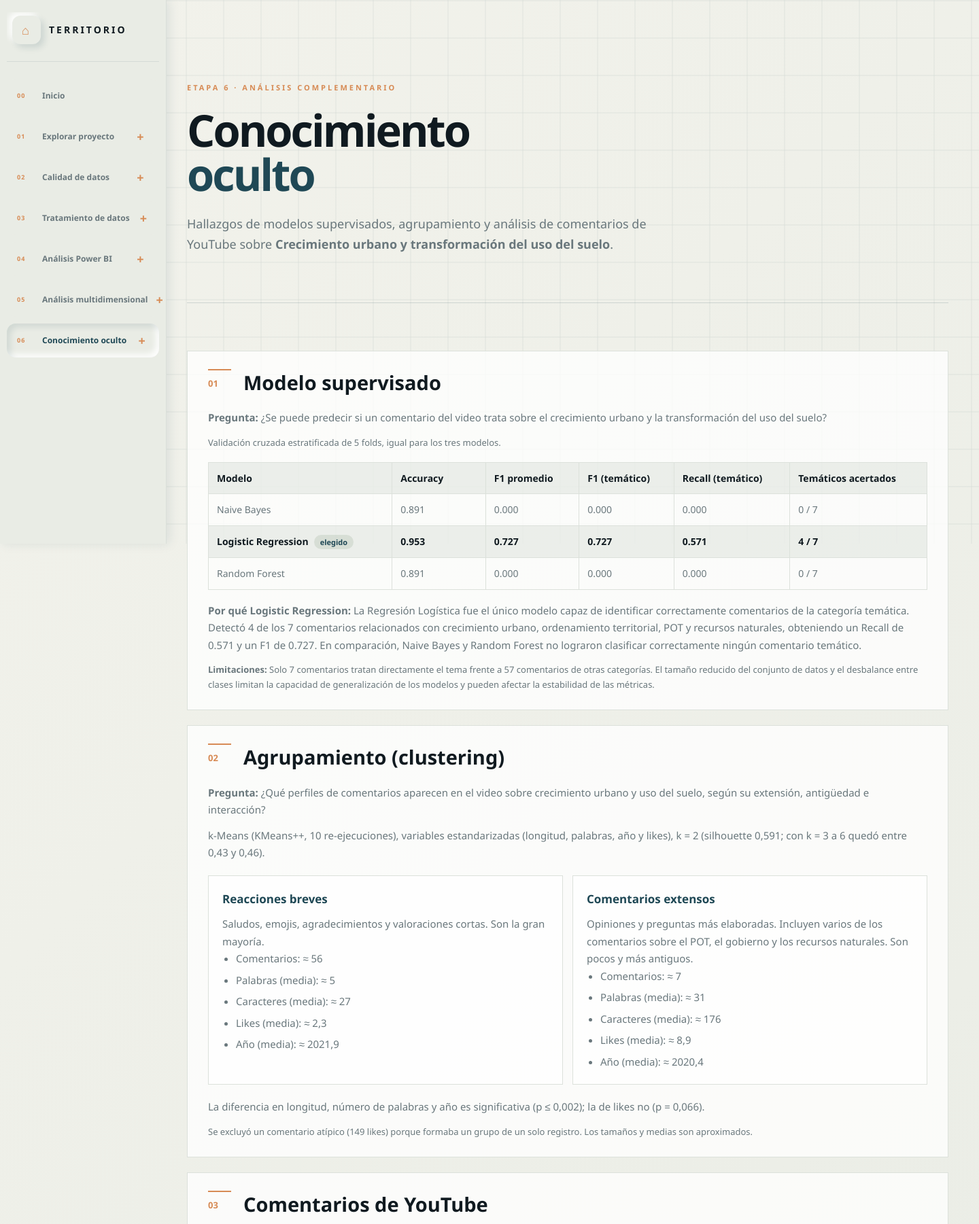
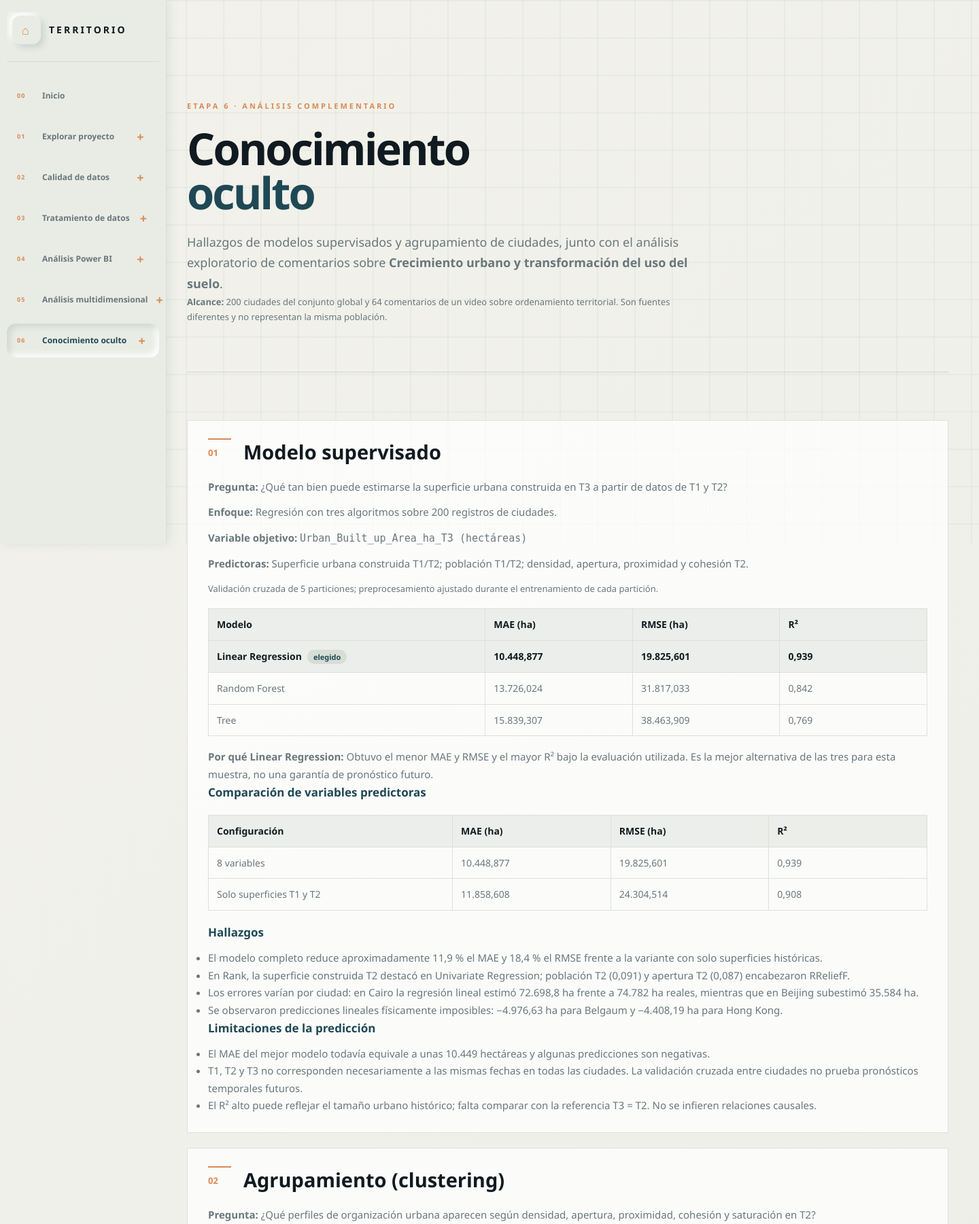
Before and after one commit to alejobern4/CrecimientoUrbanoYTransformacionDelSuelo_MD901T, a Flask app: page /etapa6 in a window 1440 px wide. Shown: the top 1801 px of the page at 68% size. Run offline with Flask 3, Linux system fonts and the light colour scheme.

Commit message:
Actualizacion etapa 6

```diff
--- a/Proyecto/app.py
+++ b/Proyecto/app.py
@@ -11,94 +11,115 @@ else:
 app = Flask(__name__)
 DIRECTORIO = os.path.dirname(os.path.abspath(__file__))
 
+# Completar con los enlaces públicos cuando estén disponibles.
 VIDEO_SUSTENTACION_EMBED = None
 VIDEO_SUSTENTACION_ENLACE = None
 REPO_URL = None
 
 HALLAZGOS = {
     "tema": "Crecimiento urbano y transformación del uso del suelo",
+    "alcance": "200 ciudades del conjunto global y 64 comentarios de un video sobre ordenamiento territorial. Son fuentes diferentes y no representan la misma población.",
+    "supervisado": {
+        "pregunta": "¿Qué tan bien puede estimarse la superficie urbana construida en T3 a partir de datos de T1 y T2?",
+        "tipo": "Regresión con tres algoritmos sobre 200 registros de ciudades.",
+        "objetivo": "Urban_Built_up_Area_ha_T3 (hectáreas)",
+        "predictoras": "Superficie urbana construida T1/T2; población T1/T2; densidad, apertura, proximidad y cohesión T2.",
+        "validacion": "Validación cruzada de 5 particiones; preprocesamiento ajustado durante el entrenamiento de cada partición.",
+        "columnas": ["MAE (ha)", "RMSE (ha)", "R²"],
+        "modelos": [
+            {"nombre": "Linear Regression", "valores": ["10.448,877", "19.825,601", "0,939"], "elegido": True},
+            {"nombre": "Random Forest", "valores": ["13.726,024", "31.817,033", "0,842"], "elegido": False},
+            {"nombre": "Tree", "valores": ["15.839,307", "38.463,909", "0,769"], "elegido": False},
+        ],
+        "modelo_elegido": "Linear Regression",
+        "justificacion": "Obtuvo el menor MAE y RMSE y el mayor R² bajo la evaluación utilizada. Es la mejor alternativa de las tres para esta muestra, no una garantía de pronóstico futuro.",
+        "comparacion": [
+            {"nombre": "8 variables", "mae": "10.448,877", "rmse": "19.825,601", "r2": "0,939"},
+            {"nombre": "Solo superficies T1 y T2", "mae": "11.858,608", "rmse": "24.304,514", "r2": "0,908"},
+        ],
+        "hallazgos": [
+            "El modelo completo reduce aproximadamente 11,9 % el MAE y 18,4 % el RMSE frente a la variante con solo superficies históricas.",
+            "En Rank, la superficie construida T2 destacó en Univariate Regression; población T2 (0,091) y apertura T2 (0,087) encabezaron RReliefF.",
+            "Los errores varían por ciudad: en Cairo la regresión lineal estimó 72.698,8 ha frente a 74.782 ha reales, mientras que en Beijing subestimó 35.584 ha.",
+            "Se observaron predicciones lineales físicamente imposibles: −4.976,63 ha para Belgaum y −4.408,19 ha para Hong Kong.",
+        ],
+        "limitaciones": [
+            "El MAE del mejor modelo todavía equivale a unas 10.449 hectáreas y algunas predicciones son negativas.",
+            "T1, T2 y T3 no corresponden necesariamente a las mismas fechas en todas las ciudades. La validación cruzada entre ciudades no prueba pronósticos temporales futuros.",
+            "El R² alto puede reflejar el tamaño urbano histórico; falta comparar con la referencia T3 = T2. No se infieren relaciones causales.",
+        ],
+    },
+    "clustering": {
+        "pregunta": "¿Qué perfiles de organización urbana aparecen según densidad, apertura, proximidad, cohesión y saturación en T2?",
+        "algoritmo": "K-Means con KMeans++, 10 reinicios, máximo de 5.000 iteraciones y normalización activada. Se compararon K = 2 a 6.",
+        "variables": "Densidad de personas en área construida, apertura, proximidad, cohesión y saturación del área construida, todos en T2; sin usar el objetivo supervisado de T3.",
+        "comparacion_k": [
+            {"k": 2, "silhouette": "0,299", "elegido": True},
+            {"k": 3, "silhouette": "0,298", "elegido": False},
+            {"k": 4, "silhouette": "0,275", "elegido": False},
+            {"k": 5, "silhouette": "0,250", "elegido": False},
+            {"k": 6, "silhouette": "0,255", "elegido": False},
+        ],
+        "grupos": [
+            {
+                "nombre": "C1 · Perfil relativamente compacto y cohesionado",
+                "desc": "Mayor proximidad, cohesión y saturación, con menor índice de apertura que C2. Denominación interpretativa sujeta a la definición oficial de los índices.",
+                "datos": ["Proximidad estandarizada: 0,545", "Cohesión: 0,539", "Saturación: 0,514", "Apertura: −0,535", "Densidad: −0,103", "Silhouette del grupo: ≈ 0,403"],
+                "ejemplos": "Gorgan, Rovno, Tebessa, Culiacán y Ciudad de México (altos valores silhouette); Bogotá también pertenece a C1.",
+            },
+            {
+                "nombre": "C2 · Perfil relativamente abierto y fragmentado",
+                "desc": "Mayor apertura y menores proximidad, cohesión y saturación. Presenta separación interna menos clara.",
+                "datos": ["Proximidad estandarizada: −0,707", "Cohesión: −0,700", "Saturación: −0,668", "Apertura: 0,695", "Densidad: 0,134", "Silhouette del grupo: ≈ 0,163"],
+                "ejemplos": "Qingdao, Hangzhou, Medan, Kayseri y Yucheng (altos valores silhouette; verificar nombres truncados).",
+            },
+        ],
+        "significancia": "La densidad es menos diferenciadora que los cuatro indicadores espaciales. Las pruebas t sobre variables usadas para formar los clusters son descriptivas, no validaciones independientes.",
+        "nota": "Silhouette global de 0,299: separación limitada; K = 3 obtuvo prácticamente el mismo valor (0,298). El conteo exacto por grupo no fue confirmado; no se publican estimaciones como si fueran exactas.",
+    },
     "fuente": {
         "video": "https://www.youtube.com/watch?v=-5PdZK1WO3s",
         "comentarios": 64,
-        "fecha_extraccion": "2026-08-29",
-    },
-    "supervisado": {
-        "pregunta": "¿Se puede predecir si un comentario del video trata sobre el crecimiento urbano y la transformación del uso del suelo?",
-        "tipo": "Clasificación supervisada de comentarios utilizando técnicas de procesamiento de lenguaje natural.",
-        "objetivo": "Identificar comentarios relacionados con el crecimiento urbano y la transformación del uso del suelo dentro de los comentarios del video.",
-        "predictoras": "Contenido textual de los comentarios procesado mediante limpieza de texto, Bag of Words y representación vectorial.",
-        "datos": "64 comentarios únicos extraídos del video de YouTube.",
-        "validacion": "Validación cruzada estratificada de 5 folds, igual para los tres modelos.",
-        "columnas": [
-            "Accuracy",
-            "F1 promedio",
-            "F1 (temático)",
-            "Recall (temático)",
-            "Temáticos acertados",
-        ],
-        "modelos": [
-            {
-                "nombre": "Naive Bayes",
-                "valores": ["0.891", "0.000", "0.000", "0.000", "0 / 7"],
-                "elegido": False,
-            },
-            {
-                "nombre": "Logistic Regression",
-                "valores": ["0.953", "0.727", "0.727", "0.571", "4 / 7"],
-                "elegido": True,
-            },
-            {
-                "nombre": "Random Forest",
-                "valores": ["0.891", "0.000", "0.000", "0.000", "0 / 7"],
-                "elegido": False,
-            },
-        ],
-        "modelo_elegido": "Logistic Regression",
-        "justificacion": "La Regresión Logística fue el único modelo capaz de identificar correctamente comentarios de la categoría temática. Detectó 4 de los 7 comentarios relacionados con crecimiento urbano, ordenamiento territorial, POT y recursos naturales, obteniendo un Recall de 0.571 y un F1 de 0.727. En comparación, Naive Bayes y Random Forest no lograron clasificar correctamente ningún comentario temático.",
-        "limitaciones": "Solo 7 comentarios tratan directamente el tema frente a 57 comentarios de otras categorías. El tamaño reducido del conjunto de datos y el desbalance entre clases limitan la capacidad de generalización de los modelos y pueden afectar la estabilidad de las métricas.",
-    },
-    "clustering": {
-        "pregunta": "¿Qué perfiles de comentarios aparecen en el video sobre crecimiento urbano y uso del suelo, según su extensión, antigüedad e interacción?",
-        "algoritmo": "k-Means (KMeans++, 10 re-ejecuciones), variables estandarizadas (longitud, palabras, año y likes), k = 2 (silhouette 0,591; con k = 3 a 6 quedó entre 0,43 y 0,46).",
-        "nota": "Se excluyó un comentario atípico (149 likes) porque formaba un grupo de un solo registro. Los tamaños y medias son aproximados.",
-        "grupos": [
-            {
-                "nombre": "Reacciones breves",
-                "desc": "Saludos, emojis, agradecimientos y valoraciones cortas. Son la gran mayoría.",
-                "datos": [
-                    "Comentarios: ≈ 56",
-                    "Palabras (media): ≈ 5",
-                    "Caracteres (media): ≈ 27",
-                    "Likes (media): ≈ 2,3",
-                    "Año (media): ≈ 2021,9",
-                ],
-            },
-            {
-                "nombre": "Comentarios extensos",
-                "desc": "Opiniones y preguntas más elaboradas. Incluyen varios de los comentarios sobre el POT, el gobierno y los recursos naturales. Son pocos y más antiguos.",
-                "datos": [
-                    "Comentarios: ≈ 7",
-                    "Palabras (media): ≈ 31",
-                    "Caracteres (media): ≈ 176",
-                    "Likes (media): ≈ 8,9",
-                    "Año (media): ≈ 2020,4",
-                ],
-            },
-        ],
-        "significancia": "La diferencia en longitud, número de palabras y año es significativa (p ≤ 0,002); la de likes no (p = 0,066).",
+        "api": "YouTube Data API v3",
+        "fecha_extraccion": None,
+        "nota_fecha": "Fecha de extracción pendiente de verificación: se había indicado 29/08/2026, pero el archivo contiene comentarios publicados hasta el 05/10/2026.",
+        "calidad": "64 filas, 8 columnas; sin celdas vacías ni textos idénticos duplicados en el CSV recibido. No se ha descartado duplicación semántica.",
     },
     "texto": {
-        "resumen": "El análisis de texto de Orange mostró una estructura clara: la mayoría de los comentarios son breves o de tipo escolar, mientras que un conjunto menor refleja intereses sobre el POT, la Ley 388, la propiedad y los recursos naturales. El sentimiento general no es dominante y la evidencia temática está concentrada en unos pocos mensajes más largos y específicos.",
+        "pregunta": "¿Qué usos, preguntas y percepciones aparecen en los comentarios del video y cómo complementan el análisis territorial?",
+        "categorias": [
+            {"nombre": "Ruido", "cantidad": 23, "porcentaje": "35,9 %"},
+            {"nombre": "Valoración del video", "cantidad": 21, "porcentaje": "32,8 %"},
+            {"nombre": "Tarea escolar", "cantidad": 13, "porcentaje": "20,3 %"},
+            {"nombre": "Temático (etiqueta provisional)", "cantidad": 7, "porcentaje": "10,9 %"},
+        ],
+        "metodo": "Corpus → Preprocess Text → Word Cloud / Corpus Viewer y Bag of Words → Topic Modelling (LDA). Se probaron 10 y 3 temas.",
+        "resumen": "Predominan referencias a tareas, profesores, exámenes, agradecimientos y valoraciones. Los asuntos de POT, Ley 388, propiedad y recursos naturales aparecen en pocos textos. LDA con 3 temas sintetizó uso escolar, interacción y valoración, pero no aisló un tema territorial independiente.",
+        "hallazgos": [
+            "Solo 7 de 64 comentarios (10,9 %) fueron etiquetados como temáticos; algunas etiquetas deben revisarse por ambigüedad.",
+            "Los temáticos tienen 22,43 palabras de media, frente a 9,69 de tareas escolares, 6,19 de valoraciones y 4,30 de ruido.",
+            "El comentario con más likes (149) se refiere a un trabajo de sociales, no a un debate sobre transformación urbana.",
+            "Aparecen preguntas sobre acceso a información del POT y opiniones acerca de propiedad, gobierno y recursos naturales; no constituyen hechos jurídicos o territoriales comprobados.",
+        ],
+        "limitaciones": [
+            "Un solo video y 64 comentaristas/registros no representan a las poblaciones o ciudades estudiadas.",
+            "Mensajes breves, errores ortográficos y contenido multilingüe dificultan LDA; diez temas repitieron términos y tres siguieron mezclando asuntos.",
+            "Revisar el criterio de etiquetado, la fecha real de extracción y los detalles del script/API antes de publicar.",
+        ],
     },
     "conclusiones": {
         "evidencia": [
-            "La mayoría de los comentarios son reacciones breves o de tarea escolar, no opiniones sobre el territorio.",
-            "Solo 7 de 64 comentarios tratan el crecimiento urbano y el uso del suelo, y se publicaron entre 2020 y 2024.",
+            "Linear Regression fue el modelo con mejores métricas de regresión entre los tres evaluados, pero presentó errores grandes y algunas áreas negativas.",
+            "Las variables demográficas y espaciales mejoraron conjuntamente la estimación de T3 frente al uso exclusivo de las superficies T1 y T2.",
+            "K-Means identificó dos perfiles espaciales exploratorios; las diferencias son más claras en apertura, cohesión, proximidad y saturación que en densidad.",
+            "En YouTube predominan comentarios escolares y valoraciones; la discusión territorial explícita es minoritaria según las etiquetas actuales.",
         ],
         "hipotesis": [
-            "Quienes sí opinan sobre el tema podrían tener un interés real por el POT; requiere más videos y más datos.",
-            "El patrón podría cambiar en videos que no sean de uso escolar.",
+            "Los indicadores espaciales podrían ayudar a predecir incrementos de superficie, no solo el tamaño final; requiere otro objetivo o línea base.",
+            "Los perfiles C1/C2 podrían reflejar procesos distintos de expansión; requiere validar los índices y estudiar la evolución posterior.",
+            "Otros videos, con audiencias menos escolares, podrían aportar más opiniones sustantivas sobre ordenamiento territorial.",
         ],
+        "limitaciones": "No existe correspondencia directa entre las 200 ciudades globales y las personas que comentaron el video; los comentarios no validan las predicciones ni los clusters.",
     },
 }
 
@@ -107,17 +128,21 @@ HALLAZGOS = {
 def home():
     return render_template("index.html")
 
+
 @app.route("/etapa1")
 def etapa1():
     return render_template("etapa1.html")
+
 
 @app.route("/etapa2")
 def etapa2():
     return render_template("etapa2.html")
 
+
 @app.route("/etapa3")
 def etapa3():
     return render_template("etapa3.html")
+
 
 @app.route("/etapa4")
 def etapa4():
@@ -149,12 +174,9 @@ def etapa6():
     informe_path = os.path.join(app.static_folder, informe_rel)
     informe_url = url_for("static", filename=informe_rel) if os.path.isfile(informe_path) else None
     return render_template(
-        "etapa6.html",
-        h=HALLAZGOS,
-        informe_url=informe_url,
+        "etapa6.html", h=HALLAZGOS, informe_url=informe_url,
         video_embed=VIDEO_SUSTENTACION_EMBED,
-        video_enlace=VIDEO_SUSTENTACION_ENLACE,
-        repo_url=REPO_URL,
+        video_enlace=VIDEO_SUSTENTACION_ENLACE, repo_url=REPO_URL,
     )
 
 
@@ -170,9 +192,7 @@ def _leer_filtro(valor):
     """Interpreta un filtro repetible con el formato dimensión:nivel=valor1,valor2."""
     clave, separador, valores = valor.partition("=")
     if not separador or not valores:
-        raise ValueError(
-            "Cada filtro debe tener el formato dimensión:nivel=valor1,valor2."
-        )
+        raise ValueError("Cada filtro debe tener el formato dimensión:nivel=valor1,valor2.")
     dimension, nivel = _leer_eje(clave)
     lista_valores = [elemento.strip() for elemento in valores.split(",")]
     if not all(lista_valores):
@@ -201,21 +221,14 @@ def api_olap():
         valores_medida = request.args.getlist("medida")
         if len(valores_medida) != 1 or not valores_medida[0]:
             raise ValueError("Se requiere un único parámetro medida.")
-
         ejes = [_leer_eje(valor) for valor in request.args.getlist("eje")]
         filtros = {}
         for valor in request.args.getlist("filtro"):
             clave, lista_valores = _leer_filtro(valor)
             filtros.setdefault(clave, []).extend(lista_valores)
-
         solo_cambio = _leer_booleano("solo_cambio")
         usar_pivot = _leer_booleano("pivot")
-        resultado = consulta(
-            ejes,
-            valores_medida[0],
-            filtros=filtros,
-            solo_cambio=solo_cambio,
-        )
+        resultado = consulta(ejes, valores_medida[0], filtros=filtros, solo_cambio=solo_cambio)
         if usar_pivot:
             resultado["pivot"] = pivot(resultado)
         return jsonify(resultado)
--- a/Proyecto/templates/etapa6.html
+++ b/Proyecto/templates/etapa6.html
@@ -8,7 +8,7 @@
     <link rel="stylesheet" href="{{ url_for('static', filename='styles/style.css') }}">
     <link rel="stylesheet" href="{{ url_for('static', filename='styles/etapa6.css') }}">
 </head>
-
+e
 <body>
     <div class="map-background"></div>
     <header class="navbar">
@@ -137,8 +137,9 @@
         <section class="page-header">
             <span class="section-label">ETAPA 6 · ANÁLISIS COMPLEMENTARIO</span>
             <h1>Conocimiento <span>oculto</span></h1>
-            <p>Hallazgos de modelos supervisados, agrupamiento y análisis de comentarios de YouTube sobre
+            <p>Hallazgos de modelos supervisados y agrupamiento de ciudades, junto con el análisis exploratorio de comentarios sobre
                 <strong>{{ h.tema }}</strong>.</p>
+            <p class="co-nota"><strong>Alcance:</strong> {{ h.alcance }}</p>
         </section>
 
         <div class="co-wrap">
@@ -148,17 +149,16 @@
                     <h2>Modelo supervisado</h2>
                 </div>
                 <p><strong>Pregunta:</strong> {{ h.supervisado.pregunta }}</p>
+                <p><strong>Enfoque:</strong> {{ h.supervisado.tipo }}</p>
+                <p><strong>Variable objetivo:</strong> <code>{{ h.supervisado.objetivo }}</code></p>
+                <p><strong>Predictoras:</strong> {{ h.supervisado.predictoras }}</p>
                 <p class="co-nota">{{ h.supervisado.validacion }}</p>
                 <div class="co-table-wrap">
                     <table class="co-table">
                         <thead>
                             <tr>
                                 <th>Modelo</th>
-                                <th>Accuracy</th>
-                                <th>F1 promedio</th>
-                                <th>F1 (temático)</th>
-                                <th>Recall (temático)</th>
-                                <th>Temáticos acertados</th>
+                                {% for columna in h.supervisado.columnas %}<th>{{ columna }}</th>{% endfor %}
                             </tr>
                         </thead>
                         <tbody>
@@ -168,15 +168,27 @@
                                 <td>{{ m.valores[0] }}</td>
                                 <td>{{ m.valores[1] }}</td>
                                 <td>{{ m.valores[2] }}</td>
-                                <td>{{ m.valores[3] }}</td>
-                                <td>{{ m.valores[4] }}</td>
                             </tr>
                             {% endfor %}
                         </tbody>
                     </table>
                 </div>
                 <p><strong>Por qué {{ h.supervisado.modelo_elegido }}:</strong> {{ h.supervisado.justificacion }}</p>
-                <p class="co-nota"><strong>Limitaciones:</strong> {{ h.supervisado.limitaciones }}</p>
+                <h3>Comparación de variables predictoras</h3>
+                <div class="co-table-wrap">
+                    <table class="co-table">
+                        <thead><tr><th>Configuración</th><th>MAE (ha)</th><th>RMSE (ha)</th><th>R²</th></tr></thead>
+                        <tbody>
+                            {% for caso in h.supervisado.comparacion %}
+                            <tr><td>{{ caso.nombre }}</td><td>{{ caso.mae }}</td><td>{{ caso.rmse }}</td><td>{{ caso.r2 }}</td></tr>
+                            {% endfor %}
+                        </tbody>
+                    </table>
+                </div>
+                <h3>Hallazgos</h3>
+                <ul>{% for item in h.supervisado.hallazgos %}<li>{{ item }}</li>{% endfor %}</ul>
+                <h3>Limitaciones de la predicción</h3>
+                <ul class="co-nota">{% for item in h.supervisado.limitaciones %}<li>{{ item }}</li>{% endfor %}</ul>
             </section>
 
             <section class="co-card" id="agrupamiento">
@@ -186,6 +198,20 @@
                 </div>
                 <p><strong>Pregunta:</strong> {{ h.clustering.pregunta }}</p>
                 <p>{{ h.clustering.algoritmo }}</p>
+                <p><strong>Variables empleadas:</strong> {{ h.clustering.variables }}</p>
+                <div class="co-table-wrap">
+                    <table class="co-table">
+                        <thead><tr><th>Número de clusters (K)</th><th>Silhouette global</th></tr></thead>
+                        <tbody>
+                            {% for opcion in h.clustering.comparacion_k %}
+                            <tr class="{{ 'co-elegido' if opcion.elegido else '' }}">
+                                <td>{{ opcion.k }}{% if opcion.elegido %}<span class="co-badge">seleccionado</span>{% endif %}</td>
+                                <td>{{ opcion.silhouette }}</td>
+                            </tr>
+                            {% endfor %}
+                        </tbody>
+                    </table>
+                </div>
                 <div class="co-grid">
                     {% for g in h.clustering.grupos %}
                     <article class="co-group">
@@ -196,10 +222,11 @@
                             <li>{{ dato }}</li>
                             {% endfor %}
                         </ul>
+                        <p><strong>Ciudades representativas:</strong> {{ g.ejemplos }}</p>
                     </article>
                     {% endfor %}
                 </div>
-                <p>{{ h.clustering.significancia }}</p>
+                <p><strong>Lectura estadística:</strong> {{ h.clustering.significancia }}</p>
                 <p class="co-nota">{{ h.clustering.nota }}</p>
             </section>
 
@@ -208,13 +235,28 @@
                     <span class="section-number">03</span>
                     <h2>Comentarios de YouTube</h2>
                 </div>
-                <p>Video analizado:
-                    <a href="{{ h.fuente.video }}" target="_blank" rel="noopener">{{ h.fuente.video }}</a>.
-                    {{ h.fuente.comentarios }} comentarios únicos, extraídos el
-                    {{ h.fuente.fecha_extraccion }} con la YouTube Data API v3.
+                <p><strong>Pregunta:</strong> {{ h.texto.pregunta }}</p>
+                <p>Video analizado: <a href="{{ h.fuente.video }}" target="_blank" rel="noopener">{{ h.fuente.video }}</a>.
+                    {{ h.fuente.comentarios }} comentarios procesados mediante {{ h.fuente.api }}.
+                    {% if h.fuente.fecha_extraccion %}Fecha de extracción: {{ h.fuente.fecha_extraccion }}.{% endif %}
                 </p>
+                <p class="co-nota">{{ h.fuente.nota_fecha }} {{ h.fuente.calidad }}</p>
+                <p><strong>Flujo de Orange:</strong> {{ h.texto.metodo }}</p>
+                <div class="co-table-wrap">
+                    <table class="co-table">
+                        <thead><tr><th>Categoría descriptiva</th><th>Comentarios</th><th>Porcentaje</th></tr></thead>
+                        <tbody>
+                            {% for categoria in h.texto.categorias %}
+                            <tr><td>{{ categoria.nombre }}</td><td>{{ categoria.cantidad }}</td><td>{{ categoria.porcentaje }}</td></tr>
+                            {% endfor %}
+                        </tbody>
+                    </table>
+                </div>
                 <p>{{ h.texto.resumen }}</p>
-                <p class="co-nota">Las opiniones corresponden solo a quienes comentaron en este video y no representan a toda la población.</p>
+                <h3>Hallazgos de los comentarios</h3>
+                <ul>{% for item in h.texto.hallazgos %}<li>{{ item }}</li>{% endfor %}</ul>
+                <h3>Precauciones</h3>
+                <ul class="co-nota">{% for item in h.texto.limitaciones %}<li>{{ item }}</li>{% endfor %}</ul>
             </section>
 
             <section class="co-card" id="conclusiones">
@@ -232,6 +274,7 @@
                         <ul>{% for t in h.conclusiones.hipotesis %}<li>{{ t }}</li>{% endfor %}</ul>
                     </div>
                 </div>
+                <p class="co-nota"><strong>Límite de la integración:</strong> {{ h.conclusiones.limitaciones }}</p>
             </section>
 
             <section class="co-card" id="informe">
```
